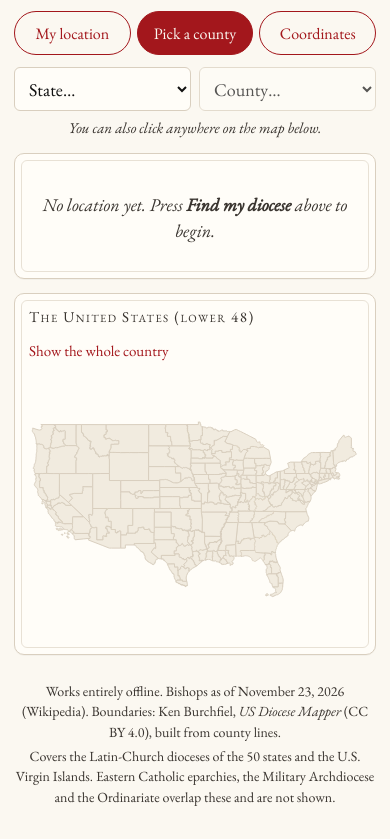
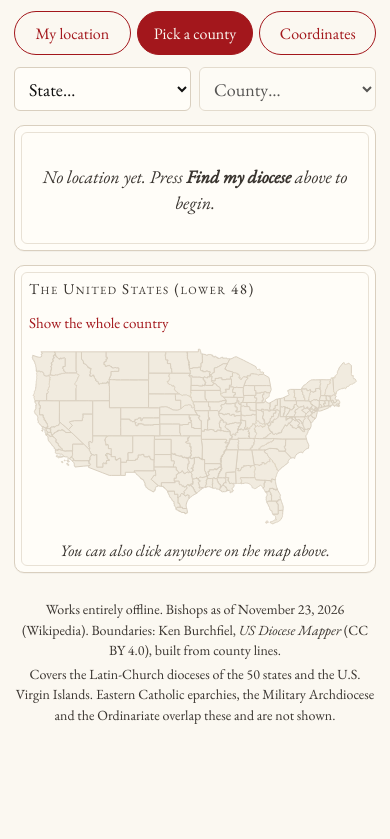
Before and after one commit to bvogel92/diocese-finder, a plain HTML site: page Diocese Finder.html in a window 390 px wide. Both pictures are taken after a click on the button "Pick a county". Shown: the part 115-954 px from the top of the page. After the commit the page ends 872 px from the top, so only its background shows below. Drawn offline with Linux system fonts and the light colour scheme.

Commit message:
Move map hint below the map; trim blank space around the country map on phones
Co-Authored-By: Claude Opus 5.5 <noreply@anthropic.com>
Claude-Session: https://claude.ai/code/session_01M14FhqHGLN7BVMBD9DRYgP

```diff
--- a/Diocese Finder.html
+++ b/Diocese Finder.html
@@ -107,6 +107,8 @@ a.ext { color: var(--rubric); text-decoration: none; }
 a.ext:hover { text-decoration: underline; }
 
 .mapcard { padding: 10px; }
+.hint:empty { min-height: 0; margin: 0; }
+.map-note { margin: 8px 0 4px; text-align: center; font-style: italic; font-size: 16px; color: var(--ink-soft); }
 .maphead { display: flex; justify-content: space-between; align-items: baseline; padding: 4px 10px 8px; gap: 12px; flex-wrap: wrap; }
 .maphead span { font-variant: small-caps; letter-spacing: .1em; color: var(--ink-soft); font-size: 15px; }
 .maphead button { font: inherit; font-size: 15px; background: none; border: 0; color: var(--rubric); cursor: pointer; padding: 0; }
@@ -214,7 +216,7 @@ footer p { margin: 4px 0; }
     <input type="text" id="in-coords" placeholder="39.6092, -85.4464" aria-label="Latitude, longitude">
     <button class="btn" id="btn-coords">Look up</button>
   </div>
-  <p class="hint" id="hint">You can also click anywhere on the map below.</p>
+  <p class="hint" id="hint"></p>
 
   <section class="card" id="result" aria-live="polite">
     <div class="empty">No location yet. Press <b>Find my diocese</b> above to begin.</div>
@@ -226,6 +228,7 @@ footer p { margin: 4px 0; }
       <button id="btn-usa" type="button">Show the whole country</button>
     </div>
     <svg id="map" viewBox="0 0 1000 600" role="img" aria-label="Map of diocese boundaries"></svg>
+    <p class="map-note">You can also click anywhere on the map above.</p>
   </section>
 
   <footer>
@@ -330,14 +333,14 @@ window.DIOCESE_DATA = {"asOf":"2026-11-23","dioceses":[{"id":"Albany","see":"Dio
   const USA = [-125, 24.2, -66.5, 49.6];
   let view = null; // {b:[w,s,e,n], k: cos(lat)}
 
-  function setView(b) {
+  function setView(b, fit) {
     const k = Math.cos(((b[1] + b[3]) / 2) * Math.PI / 180);
     const w = (b[2] - b[0]) * k, h = b[3] - b[1];
     // On a phone, use a narrower, taller drawing so the map isn't a thin strip.
     const cw = svg.clientWidth || svg.parentNode.clientWidth || 1000;
     const narrow = cw < 600;
     const W = narrow ? 600 : 1000;
-    const H = narrow ? Math.max(0.8 * W, Math.min(1.15 * W, W * h / w))
+    const H = narrow ? (fit ? W * h / w : Math.max(0.8 * W, Math.min(1.15 * W, W * h / w)))
                      : Math.max(320, Math.min(720, W * h / w));
     view = { u: W / cw }; // drawing units per screen pixel, for text and pin sizes
     const s = Math.min(W / w, H / h) * 0.94;
@@ -370,7 +373,7 @@ window.DIOCESE_DATA = {"asOf":"2026-11-23","dioceses":[{"id":"Albany","see":"Dio
       b = USA;
       $("map-caption").textContent = "The United States (lower 48)";
     }
-    setView(b);
+    setView(b, !sel); // whole-country view: no empty space above and below
     svg.replaceChildren();
     const shown = D.dioceses.filter(d => overlaps(d.bbox, b));
     for (const d of shown) {
@@ -430,7 +433,7 @@ window.DIOCESE_DATA = {"asOf":"2026-11-23","dioceses":[{"id":"Albany","see":"Dio
   document.querySelectorAll(".pill").forEach(p => p.addEventListener("click", () => {
     document.querySelectorAll(".pill").forEach(q => q.setAttribute("aria-pressed", q === p));
     document.querySelectorAll(".panel").forEach(q => q.classList.toggle("on", q.id === "panel-" + p.dataset.mode));
-    $("hint").textContent = "You can also click anywhere on the map below.";
+    $("hint").textContent = "";
     store.set("mode", p.dataset.mode);
   }));
 
--- a/docs/sw.js
+++ b/docs/sw.js
@@ -1,7 +1,7 @@
 // Diocese Finder service worker: keeps the whole app on the device so it opens offline.
 // The version below changes automatically whenever build.py produces a new index.html,
 // so phones pick up updated bishop lists the next time they open the app with a signal.
-const VERSION = "84611507fd8b";
+const VERSION = "10c0b3312099";
 const CACHE = "diocese-finder-" + VERSION;
 const FILES = ["./", "./index.html", "./manifest.webmanifest",
   "./icons/icon-180.png", "./icons/icon-192.png", "./icons/icon-512.png", "./icons/icon-maskable-512.png"];
```
Also changed, not shown: app.html (+8 -5 lines), docs/index.html (+8 -5 lines).
